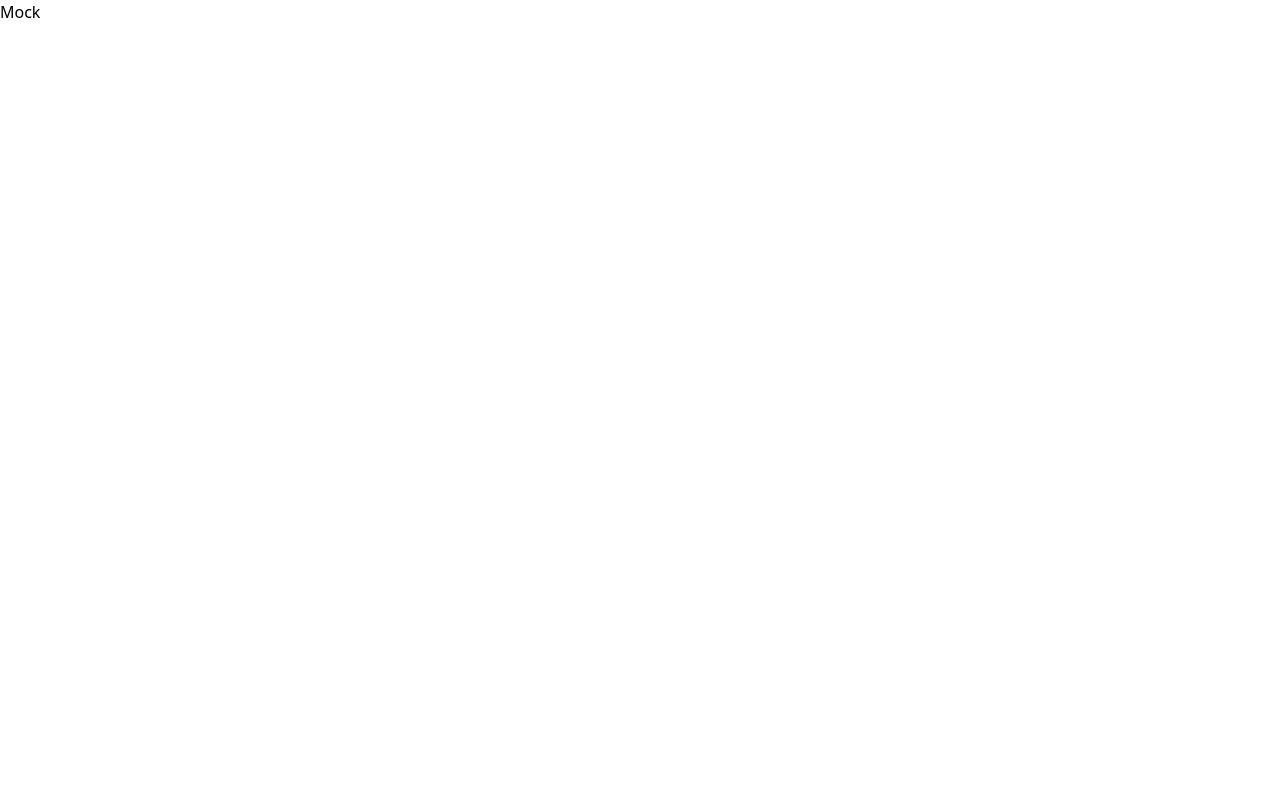
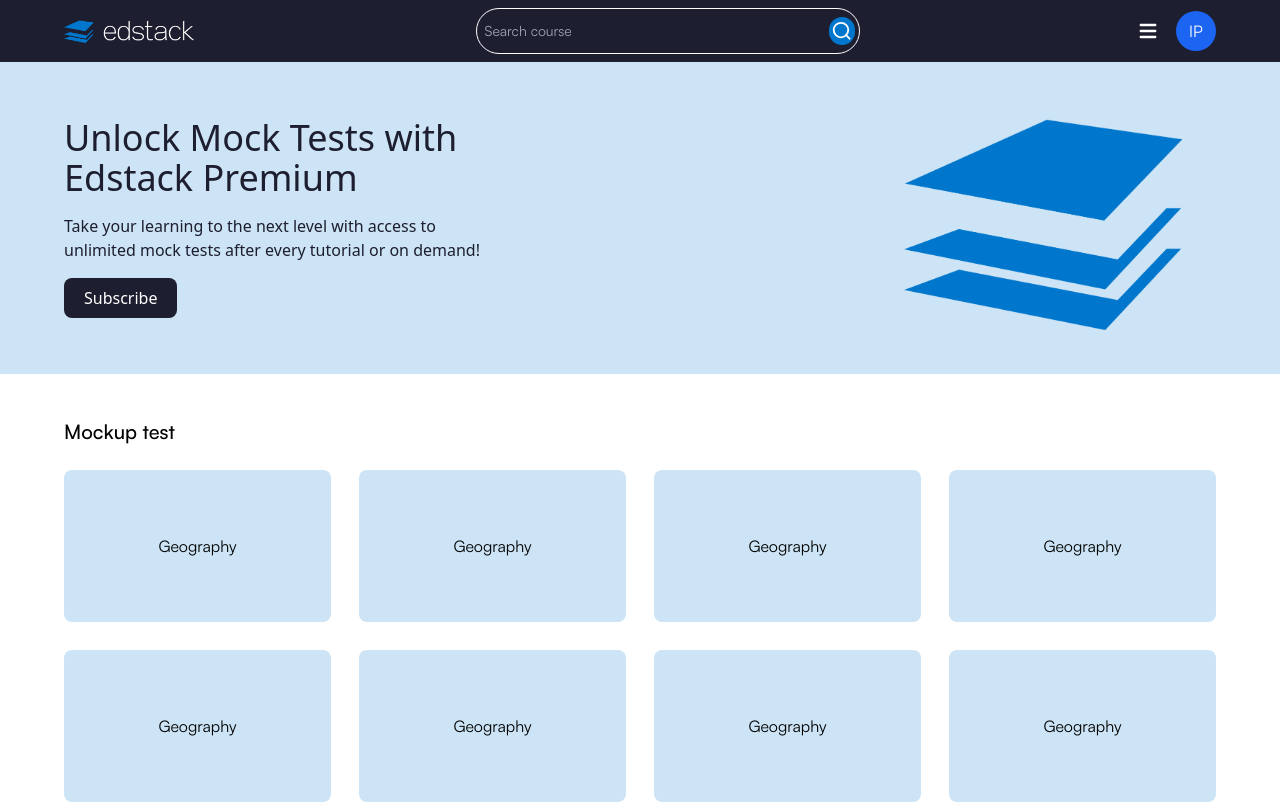
Before and after one commit to Edstack-Digital/edstack-mvp-one, a React (Vite) app: page /mock in a window 1280 px wide. Shown: the top 804 px of the page. Built offline with nearby package versions, Linux system fonts and the light colour scheme.

Commit message:
mock page

```diff
--- a/src/pages/Mock.jsx
+++ b/src/pages/Mock.jsx
@@ -1,9 +1,55 @@
-
+import Header from "../components/common/Header";
+import Lower from "../components/common/Lower";
 
 function Mock() {
   return (
-    <div>Mock</div>
-  )
+    <>
+      <Header />
+        <div className="bg-[#cce4f5] text-[#1D1E2F] px-16 py-11 flex items-center justify-between">
+          <div>
+            <div className="text-4xl ">Unlock Mock Tests with <br />Edstack Premium</div>
+            <div className="mt-4">Take your learning to the next level with access to <br />unlimited mock tests after every tutorial or on demand!</div>
+            <button className="mt-4 p-5 rounded-lg bg-[#1D1E2F] py-2 text-white hover:bg-blue-700">
+              Subscribe
+            </button>
+          </div>
+          <div><img src="/ed.png" alt="edstack logo" className="h-56" /></div>
+        </div>
+      <div className="mb-11 mt-11 px-16 font-[Satoshi] lg:px-16">
+        <h1 className="mb-6 text-xl font-bold">Mockup test</h1>
+
+        <div className="grid grid-cols-4 gap-7">
+          <div className="flex justify-center rounded-lg bg-[#cce4f5] p-16">
+            Geography
+          </div>
+          <div className="flex justify-center rounded-lg bg-[#cce4f5] p-16">
+            Geography
+          </div>
+          <div className="flex justify-center rounded-lg bg-[#cce4f5] p-16">
+            Geography
+          </div>
+          <div className="flex justify-center rounded-lg bg-[#cce4f5] p-16">
+            Geography
+          </div>
+          <div className="flex justify-center rounded-lg bg-[#cce4f5] p-16">
+            Geography
+          </div>
+          <div className="flex justify-center rounded-lg bg-[#cce4f5] p-16">
+            Geography
+          </div>
+          <div className="flex justify-center rounded-lg bg-[#cce4f5] p-16">
+            Geography
+          </div>
+          <div className="flex justify-center rounded-lg bg-[#cce4f5] p-16">
+            Geography
+          </div>
+
+        </div>
+      </div>
+
+      <Lower />
+    </>
+  );
 }
 
-export default Mock
+export default Mock;
```
